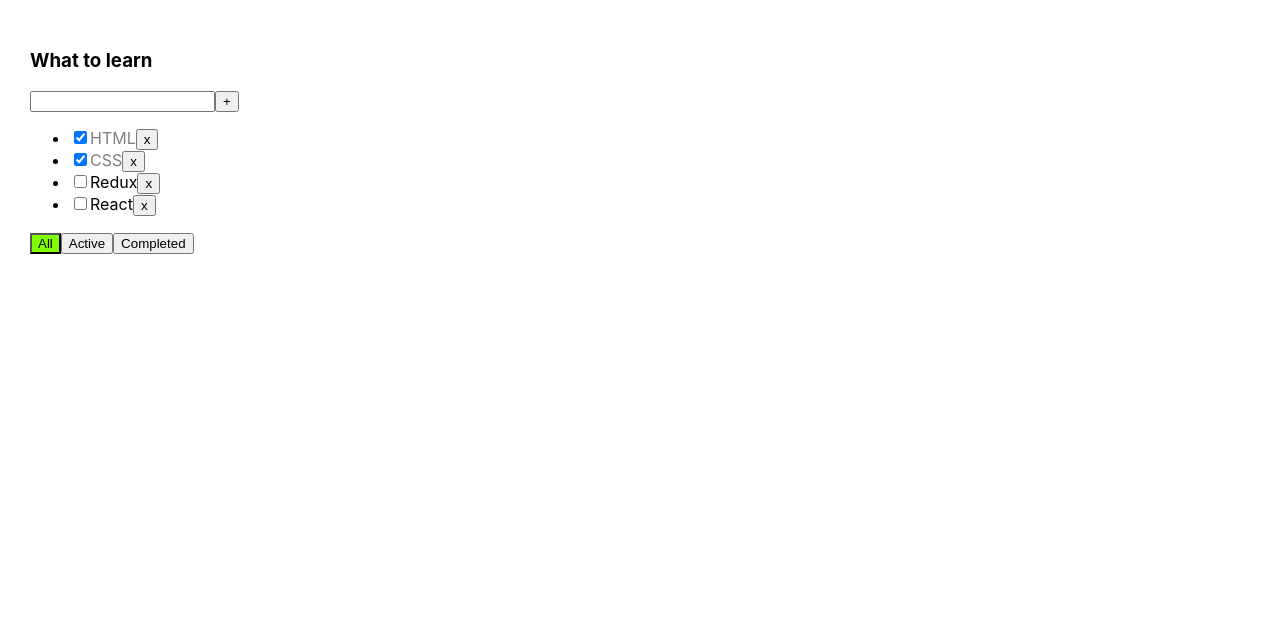
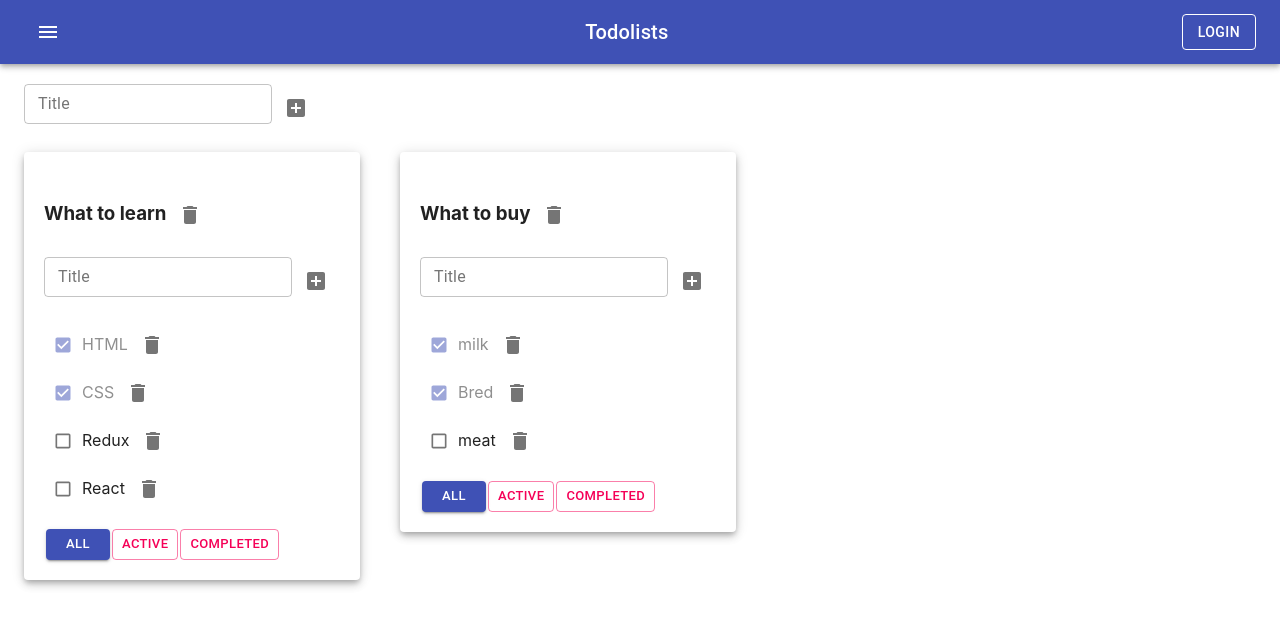
Before and after one commit to vetero4ok/Todolist, a React (Create React App) app: page / in a window 1280 px wide. Shown: the top 626 px of the page. Built offline with nearby package versions, Linux system fonts and the light colour scheme.

Commit message:
Material Ui

```diff
--- a/package.json
+++ b/package.json
@@ -3,6 +3,8 @@
   "version": "0.1.0",
   "private": true,
   "dependencies": {
+    "@material-ui/core": "^4.11.4",
+    "@material-ui/icons": "^4.11.2",
     "@testing-library/jest-dom": "^4.2.4",
     "@testing-library/react": "^9.3.2",
     "@testing-library/user-event": "^7.1.2",
--- /dev/null
+++ b/src/AddItemForm.tsx
@@ -0,0 +1,66 @@
+import React, {useState, KeyboardEvent, ChangeEvent} from 'react';
+import {IconButton, TextField} from '@material-ui/core';
+import {AddBox} from '@material-ui/icons';
+
+
+export type AddItemFormProps = {
+    addItem:(title:string)=>void
+}
+
+
+
+export function AddItemForm(props:AddItemFormProps) {
+    const [title, setTitle] = useState<string>('')
+    const [error, setError] = useState<boolean>(false)
+
+    const onChangeTitle = (e: ChangeEvent<HTMLInputElement>) => {
+        setError(false)
+        setTitle(e.currentTarget.value)
+    }
+    const onChangeKeyPress = (e: KeyboardEvent<HTMLInputElement>) => {
+        if (e.key === 'Enter') {
+            onClickAddItem()
+        }
+    }
+    const onClickAddItem = () => {
+        const validatedTitle = title.trim()
+        if (validatedTitle) {
+            props.addItem(validatedTitle)
+        } else {
+            setError(true)
+        }
+        setTitle('')
+    }
+    //const errorMessage = error ? <div style = {{color:'red' }}> Text  is required!</div>: null
+
+    return(
+        <div>
+            <TextField
+                variant={'outlined'}
+                size={'small'}
+                value={title}
+                onChange={onChangeTitle}// event
+                onKeyPress={onChangeKeyPress}
+
+                label={'Title'}
+                error={error}
+                helperText={error &&'Title is required!'}
+            />
+            {/*<input*/}
+            {/*    value={title}*/}
+            {/*    onChange={onChangeTitle}// event*/}
+            {/*    onKeyPress={onChangeKeyPress}*/}
+            {/*    className={error ? 'error' : ''}*/}
+            {/*/>*/}
+            {/*<button onClick={onClickAddItem}>+</button>*/}
+            <IconButton onClick={onClickAddItem} >
+               <AddBox/>
+            </IconButton>
+            {/*{errorMessage}*/}
+            {/* другой код*/}
+            {/*{error && <div style={{color: 'red'}}> Text is required!</div>}*/}
+        </div>
+
+    );
+
+}
--- a/src/App.css
+++ b/src/App.css
@@ -1,19 +1,19 @@
-.App {
-  padding: 30px;
-  display: flex;
-}
+/*.App {*/
+/*  padding: 30px;*/
+/*  display: flex;*/
+/*}*/
 
-.App > div {
-  margin-right: 50px;
-}
+/*.App > div {*/
+/*  margin-right: 50px;*/
+/*}*/
 .is-Done {
   opacity: 0.5;
 }
-.active-filter {
-  background-color: chartreuse;
+/*.active-filter {*/
+/*  background-color: chartreuse;*/
 
-}
-.error {
-  border: 2px solid red;
-  outline: none;
-}
+/*}*/
+/*.error {*/
+/*  border: 2px solid red;*/
+/*  outline: none;*/
+/*}*/
--- a/src/App.tsx
+++ b/src/App.tsx
@@ -2,83 +2,175 @@
 import './App.css';
 import Todolist from './Todolist';
 import {v1} from 'uuid';
+import {AddItemForm} from './AddItemForm';
+import {AppBar, Button, IconButton, Typography, Toolbar, Container, Grid, Paper} from '@material-ui/core';
+import {Menu} from '@material-ui/icons';
 
 export type TaskType = {
     id: string,
     title: string,
     isDone: boolean
 }
+export type FilterValuesType = 'all' | 'active' | 'completed'
+type TodolistType = {
+    id: string
+    title: string
+    filter: FilterValuesType
+}
+type TasksStateType = {
+    [key: string]: Array<TaskType>
+}
 
-export type FilterValuesType = 'all' | 'active' | 'completed'
 
 function App() {
-    console.log(v1())
     //BLL: Business Logic Layer
-    const [filter, setFilter] = useState<FilterValuesType>('all')
 
-    const [tasks, setTasks] = useState<Array<TaskType>>([
+    const todoListID_1 = v1()
+    const todoListID_2 = v1()
+    const [todoLists, setTodoLists] = useState<TodolistType[]>([
+        {id: todoListID_1, title: 'What to learn', filter: 'all'},
+        {id: todoListID_2, title: 'What to buy', filter: 'all'}
+    ])
+    const [tasks, setTasks] = useState<TasksStateType>({
+        [todoListID_1]: [
             {id: v1(), title: 'HTML', isDone: true},
             {id: v1(), title: 'CSS', isDone: true},
             {id: v1(), title: 'Redux', isDone: false},
             {id: v1(), title: 'React', isDone: false},
-    ])
+        ],
+        [todoListID_2]: [
+            {id: v1(), title: 'milk', isDone: true},
+            {id: v1(), title: 'Bred', isDone: true},
+            {id: v1(), title: 'meat', isDone: false},
 
-    function changeTodoListFilter(filterValue: FilterValuesType) {
-        setFilter(filterValue)
+        ]
+    })
+
+
+    function changeTodoListFilter(filter: FilterValuesType, todoListsID: string) {
+        setTodoLists(todoLists.map(tl => tl.id === todoListsID ? {...tl, filter: filter} : tl))
     }
 
-    function removeTask(taskId: string) {
-        const filteredTasks = tasks.filter(t => t.id !== taskId)
-        console.log(filteredTasks)
-        setTasks(filteredTasks)
-        // if(filteredTasks  !== tasks) {
-        // tasks = filteredTasks
-        // React.render()
-        //}
+    function changeTodoListTitle(title: string, todoListsID: string) {
+        setTodoLists(todoLists.map(tl => tl.id === todoListsID ? {...tl, title} : tl))
     }
 
-    function addTask(title: string) {
+    function removeTask(taskId: string, todoListsID: string) {
+        tasks[todoListsID] = tasks[todoListsID].filter(t => t.id !== taskId)
+        setTasks({...tasks})
+
+    }
+
+    function addTask(title: string, todoListsID: string) {
         const newTask: TaskType = {
             id: v1(),
             title,
             isDone: false
         }
-        const newTasks = [newTask, ...tasks];  // добавляем содержимое масива
-        setTasks(newTasks)
-        //setTasks([newTask, ...tasks])
+        const copyTasks = {...tasks}
+        copyTasks[todoListsID] = [newTask, ...tasks[todoListsID]]
+        setTasks(copyTasks)
+        // setTasks({...tasks, [todoListsID] : [newTask, ...tasks[todoListsID]]})
 
     }
 
-    function changeTaskStatus(taskID: string, isDone: boolean) {
-        const updatedTasks = tasks.map(t => t.id === taskID ? {...t, isDone: isDone} : t) // isDane (можно так записать)
-        setTasks(updatedTasks)
+    function changeTaskStatus(taskID: string, isDone: boolean, todoListsID: string) {
+        const copyTasks = {...tasks}
+        copyTasks[todoListsID] = tasks[todoListsID].map(t => t.id === taskID ? {...t, isDone: isDone} : t)
+        setTasks(copyTasks)
     }
 
-    function getFilteredTask() {
-        switch (filter) {
+    function changeTaskTitle(taskID: string, title: string, todoListsID: string) {
+        const copyTasks = {...tasks}
+        copyTasks[todoListsID] = tasks[todoListsID].map(t => t.id === taskID ? {...t, title} : t)
+        setTasks(copyTasks)
+    }
+
+    function removeTodoList(todoListsID: string) {
+        setTodoLists(todoLists.filter(tl => tl.id !== todoListsID))
+        const copyTasks = {...tasks}
+        delete copyTasks[todoListsID] //удалить таски
+        setTasks(copyTasks)
+    }
+
+    function addTodoList(title: string,) {
+        const newTodoListID = v1()
+        const newTodoList: TodolistType = {
+            id: newTodoListID,
+            title,
+            filter: 'all'
+        }
+        setTodoLists([...todoLists, newTodoList])
+        setTasks({...tasks, [newTodoListID]: []})
+    }
+
+
+//UI: User Interface
+    function getFilteredTask(tl: TodolistType) {
+        switch (tl.filter) {
             case 'active':
-                return tasks.filter(t => !t.isDone)//t.isDone === false
+                return tasks[tl.id].filter(t => !t.isDone)//t.isDone === false
             case 'completed':
-                return tasks.filter(t => t.isDone)//t.isDone === true
+                return tasks[tl.id].filter(t => t.isDone)//t.isDone === true
             default:
-                return tasks
+                return tasks[tl.id]
         }
 
     }
 
-    //UI: User Interface
+
+    const todoListComponents = todoLists.map(tl => {
+        const tasksForTodoList = getFilteredTask(tl)
         return (
-        <div className="App">
-            <Todolist tasks={getFilteredTask()}
-                      title={'What to learn'}
-                      filter={filter}
+            <Grid item key={tl.id}>
+                <Paper elevation={5} style={{padding:'20px'}}>
+                <Todolist
+
+                    todoListsID={tl.id}
+                    tasks={tasksForTodoList}
+                    title={tl.title}
+                    filter={tl.filter}
                     removeTask={removeTask}
                     changeTodoListFilter={changeTodoListFilter}
                     addTask={addTask}
                     changeTaskStatus={changeTaskStatus}
+                    removeTodoList={removeTodoList}
+                    changeTaskTitle={changeTaskTitle}
+                    changeTodoListTitle={changeTodoListTitle}
+                />
+            </Paper>
+            </Grid>
 
-            />
 
+        );
+    })
+
+    return (
+        <div className="App">
+            <AppBar position={'static'}>
+                <Toolbar style={{justifyContent: 'space-between'}}>
+                    <IconButton color={'inherit'}>
+                        <Menu/>
+                    </IconButton>
+                    <Typography variant={'h6'}>
+                        Todolists
+                    </Typography>
+                    <Button
+                        color={'inherit'}
+                        variant={'outlined'}
+                    >Login</Button>
+                </Toolbar>
+            </AppBar>
+            <Container fixed>
+                <Grid container style={{padding:'20px 0px'}}>
+                    <AddItemForm addItem={addTodoList}/>
+                </Grid>
+                <Grid container spacing={5}>
+                    {todoListComponents}
+                </Grid>
+
+
+            </Container>
 
         </div>
 );
--- /dev/null
+++ b/src/EditableSpan.tsx
@@ -0,0 +1,48 @@
+import React, {useState, KeyboardEvent, ChangeEvent} from 'react';
+import {TextField} from '@material-ui/core';
+
+type EditableSpanPropsType = {
+    title: string
+    changeTitle: (title: string) => void
+}
+
+export function EditableSpan(props: EditableSpanPropsType) {
+    const [title, setTitle] = useState<string>(props.title)
+    const [editMode, setEditMode] = useState<boolean>(false)
+    const onEditMods = () => setEditMode(true)
+    const offEditMods = () => {
+        setEditMode(false)
+        props.changeTitle(title)
+    }
+    const onChangeTitle = (e: ChangeEvent<HTMLInputElement>) => {
+        setTitle(e.currentTarget.value)
+
+    }
+    const onEnterOffEditMode = (e:KeyboardEvent<HTMLInputElement>)=>{
+        if (e.key === 'Enter'){
+            offEditMods()
+        }
+    }
+    return (
+        editMode
+            ?
+            <TextField
+
+                value={title}
+                autoFocus={true}// почитати
+                onBlur={offEditMods}
+                onChange={onChangeTitle}
+                onKeyPress={onEnterOffEditMode}
+
+            />
+
+            // <input
+            //     value={title}
+            //     autoFocus={true}// почитати
+            //     onBlur={offEditMods}
+            //     onChange={onChangeTitle}
+            //     onKeyPress={onEnterOffEditMode}
+            // />
+            : <span onDoubleClick={onEditMods}>{props.title}</span>
+    );
+}
--- a/src/Todolist.tsx
+++ b/src/Todolist.tsx
@@ -1,91 +1,108 @@
-import React, {useState, KeyboardEvent, ChangeEvent} from 'react';
+import React, {ChangeEvent} from 'react';
 import {FilterValuesType, TaskType} from './App';
+import {AddItemForm} from './AddItemForm';
+import {EditableSpan} from './EditableSpan';
+import {Button, Checkbox, IconButton} from '@material-ui/core';
+import {Delete} from '@material-ui/icons';
 
 
 type PropsTodoListType = {
+    todoListsID: string
     title: string,
     tasks: Array<TaskType>
     filter: FilterValuesType
-    removeTask: (taskId: string) => void// пустота, не возвращает функция
-    changeTodoListFilter: (filterValue: FilterValuesType) => void
-    addTask: (title: string) => void
-    changeTaskStatus:(taskID:string, isDone:boolean) =>void
+    removeTask: (taskId: string, todoListsID: string) => void
+    changeTodoListFilter: (filterValue: FilterValuesType, todoListsID: string) => void
+    changeTodoListTitle: (title: string, todoListsID: string) => void
+    addTask: (title: string, todoListsID: string) => void
+    changeTaskStatus: (taskID: string, isDone: boolean, todoListsID: string) => void
+    removeTodoList: (todoListsID: string) => void
+    changeTaskTitle: (taskID: string, title: string, todoListsID: string) => void
+
 };
 
 
 function Todolist(props: PropsTodoListType) {
-    const [title, setTitle] = useState<string>('')
-    const [error, setError] = useState<boolean>(false)
+
 
     const taskJSXElement = props.tasks.map(t => {
-        const removeTask = () => props.removeTask(t.id)
-
+        const removeTask = () => props.removeTask(t.id, props.todoListsID)
+        const changeTaskStatus = (e: ChangeEvent<HTMLInputElement>) => {
+            props.changeTaskStatus(t.id, e.currentTarget.checked, props.todoListsID)
+        }
+        const changeTaskTitle = (title: string) => props.changeTaskTitle(t.id, title, props.todoListsID)
         let taskClass = t.isDone ? 'is-Done' : ''
-
         return (
             <li key={t.id}>
-                <input type="checkbox"
-                       checked={t.isDone}
-                       onChange={(e) => props.changeTaskStatus(t.id, e.target.checked)}
+               <span className={taskClass}>
+                <Checkbox
+                    size={'small'}
+                    color={'primary'}
+                    checked={t.isDone}
+                    onChange={changeTaskStatus}
                 />
-                <span className={taskClass}>{t.title}</span>
-                <button onClick={removeTask}>x</button>
+                 <EditableSpan
+                     title={t.title}
+                     changeTitle={changeTaskTitle}
+
+                 />
+
+               </span>
+                {/*<button onClick={removeTask}>x</button>*/}
+                <IconButton aria-label="delete" onClick={removeTask}>
+                    <Delete/>
+                </IconButton>
             </li>
         )
     })
-    const onClickAddTasks = () => {
-        const validatedTitle = title.trim()// trim - обрезает все пробели до и после
-        if (validatedTitle) {
-            props.addTask(validatedTitle)
-        } else {
-            setError(true)
-        }
-        setTitle('')
-    }
-    const onChangePress = (e: ChangeEvent<HTMLInputElement>) => {
-        setError(false)
-        setTitle(e.currentTarget.value)
-    }
-    const onChangeKeyPress = (e: KeyboardEvent<HTMLInputElement>) => {
-        if (e.key === 'Enter') {
-            onClickAddTasks()
-        }
-    }
-    const onClickSetAllFilter = () => props.changeTodoListFilter('all')
-    const onClickSetActiveFilter = () => props.changeTodoListFilter('active')
-    const onClickSetCompletedFilter = () => props.changeTodoListFilter('completed')
-    //const errorMessage = error ? <div style = {{color:'red' }}> Text  is required!</div>: null
+    const deleteTodolist = () => props.removeTodoList(props.todoListsID)
+    const onClickSetAllFilter = () => props.changeTodoListFilter('all', props.todoListsID)
+    const onClickSetActiveFilter = () => props.changeTodoListFilter('active', props.todoListsID)
+    const onClickSetCompletedFilter = () => props.changeTodoListFilter('completed', props.todoListsID)
+
+    const addTask = (title: string) => props.addTask(title, props.todoListsID)
+    const changeTodoListTitle = (title: string) => props.changeTodoListTitle(title, props.todoListsID)
+
     return (
         <div>
-            <h3>{props.title}</h3>
-            <div>
-                <input
-                    value={title}
-                    onChange={onChangePress}// event
-                    onKeyPress={onChangeKeyPress}
-                    className={error ? 'error' : ''}
-                />
-                <button onClick={onClickAddTasks}>+</button>
-            {/*{errorMessage}*/}
-            {/* другой код*/}
-            {error && <div style = {{color:'red' }}> Text  is required!</div>}
-            </div>
-            <ul>
+            <h3>
+                <EditableSpan title={props.title} changeTitle={changeTodoListTitle}/>
+                {/*<button onClick={deleteTodolist} >*/}
+                {/*    x*/}
+                {/*</button>*/}
+                <IconButton aria-label="delete" onClick={deleteTodolist}>
+                    <Delete/>
+                </IconButton>
+            </h3>
+            <AddItemForm addItem={addTask}/>
+            <ul style={{listStyle:'none', padding:'0px'}}>
                 {taskJSXElement}
             </ul>
             <div>
-                <button
-                    className={props.filter === 'all' ? 'active-filter' : ''}
+                <Button
+                    style={{marginLeft: '2px'}}
+                    size={'small'}
+                    variant={props.filter === 'all' ? 'contained' : 'outlined'}
+                    color={props.filter === 'all' ? 'primary' : 'secondary'}
+                    // className={props.filter === 'all' ? 'active-filter' : ''}
                     onClick={onClickSetAllFilter}>All
-                </button>
-                <button
-                    className={props.filter === 'active' ? 'active-filter' : ''}
+                </Button>
+                <Button
+                    style={{marginLeft: '2px'}}
+                    size={'small'}
+                    variant={props.filter === 'active' ? 'contained' : 'outlined'}
+                    color={props.filter === 'active' ? 'primary' : 'secondary'}
+                    // className={props.filter === 'active' ? 'active-filter' : ''}
                     onClick={onClickSetActiveFilter}>Active
-                </button>
-                <button
-                    className={props.filter === 'completed' ? 'active-filter' : ''}
+                </Button>
+                <Button
+                    style={{marginLeft: '2px'}}
+                    size={'small'}
+                    variant={props.filter === 'completed' ? 'contained' : 'outlined'}
+                    color={props.filter === 'completed' ? 'primary' : 'secondary'}
+                    // className={props.filter === 'completed' ? 'active-filter' : ''}
                     onClick={onClickSetCompletedFilter}>Completed
-                </button>
+                </Button>
             </div>
         </div>
     );
```
Also changed, not shown: 1 other file (tests, documents, lock files or other folders). Lines whose indentation alone changed are shown as unchanged.
